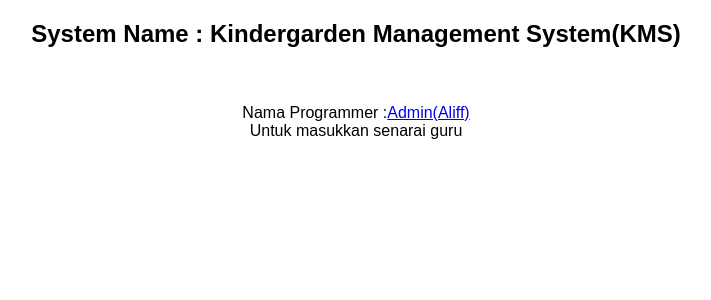
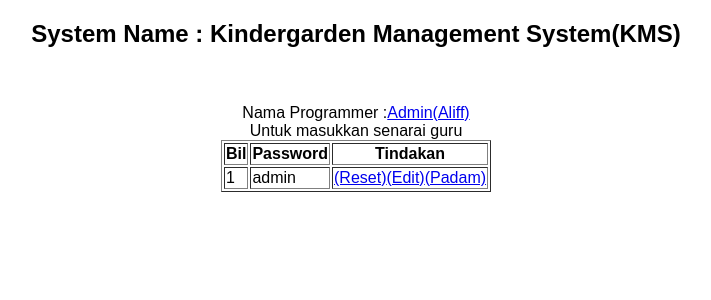
Before and after one commit to mhmdaliff/KindergartenManagementSystem, a PHP site: page /Admin/index.php in a window 1280 px wide. Shown: the top 300 px of the page, without its empty margins (284-995 px from the left). Run offline with PHP 8.4, Linux system fonts and the light colour scheme.

Commit message:
try edit index

```diff
--- a/Admin/index.php
+++ b/Admin/index.php
@@ -14,6 +14,20 @@
         <h2>System Name : Kindergarden Management System(KMS)</h2><br>
         <br>Nama Programmer :<a href="admin/">Admin(Aliff)</a>
         <br>Untuk masukkan senarai guru
+
+        <table border="1">
+            <tr>
+                <th>Bil</th>
+                <th>Password</th>
+                <th>Tindakan</th>
+            </tr>
+            <tr>
+                <td>1</td>
+                <td>admin</td>
+                <td><a href="reset/">(Reset)</a><a href="edit/">(Edit)</a><a href="Padam">(Padam)</a></td>
+            </tr>
+        </table>
+
     </center>
 
 </body>
--- a/index.php
+++ b/index.php
@@ -31,10 +31,10 @@
             <li><a href="admin/index.php">Admin (Aliff)</a></li>
             <p>- Menguruskan senarai Guru</p>
 
-            <li><a href="manager/index.php">Guru (Amin)</a></li>
+            <li><a href="guru/index.php">Guru (Amin)</a></li>
             <p>- Menguruskan senarai Ibubapa</p>
 
-            <li><a href="customer/index.php">Ibubapa (Merisa)</a></li>
+            <li><a href="ibubapa/index.php">Ibubapa (Merisa)</a></li>
             <p>- Menguruskan senarai anak-anak</p>
         </ul>
 
```
Also changed, not shown: Guru/index.php (+17 -1 lines), Ibubapa/index.php (+18 -2 lines).
